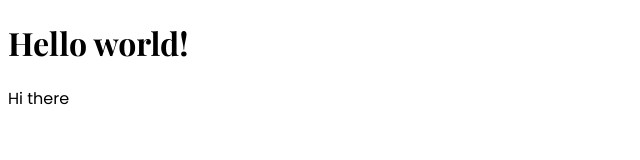
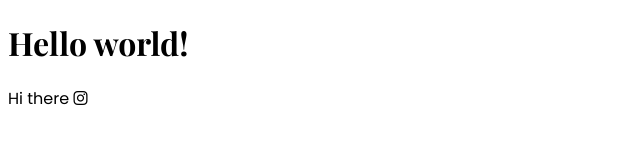
Before and after one commit to kesviki/shecodes-responsive-portfolio-project, a plain HTML site: page index.html in a window 1280 px wide. Shown: the full height of the page, 0-640 px from the left. Drawn offline with nearby package versions, Linux system fonts and the light colour scheme; a web font is replaced by a local one.

Commit message:
Tested FontAwesome

```diff
--- a/index.html
+++ b/index.html
@@ -14,6 +14,6 @@
 </head>
 <body>
   <h1>Hello world!</h1>
-  <p>Hi there</p>
+  <p>Hi there <i class="fa-brands fa-instagram"></i></p>
 </body>
 </html>
```
